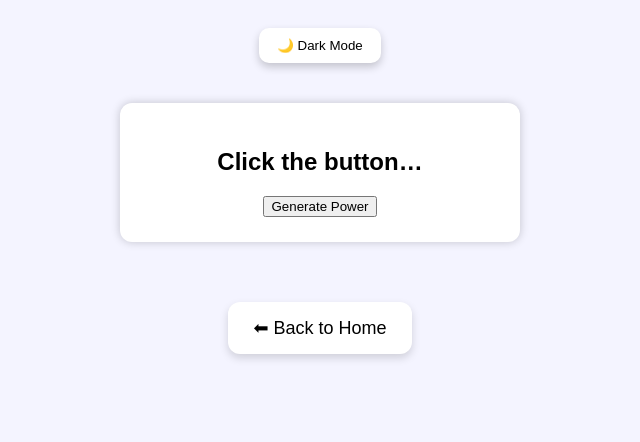
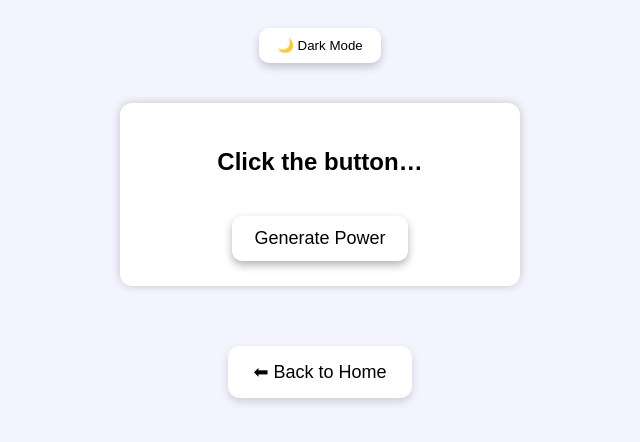
Before and after one commit to BanditChad-Kun/BanditChad-Kun.github.io, a plain HTML site: page powers.html in a window 1280 px wide. Shown: the part 142-584 px from the top of the page, without its empty margins (320-960 px from the left). Drawn offline with Linux system fonts and the light colour scheme.

Commit message:
Update style.css

```diff
--- a/style.css
+++ b/style.css
@@ -87,3 +87,21 @@ footer {
     padding: 20px;
     font-size: 14px;
 }
+
+.genBtn {
+    margin-top: 20px;
+    padding: 12px 22px;
+    font-size: 18px;
+    border: none;
+    border-radius: 10px;
+    cursor: pointer;
+    background: var(--card);
+    color: var(--text);
+    box-shadow: 0 4px 8px rgba(0,0,0,0.3);
+    transition: 0.2s;
+}
+
+.genBtn:hover {
+    background: var(--card-hover);
+    transform: scale(1.06);
+}
```
